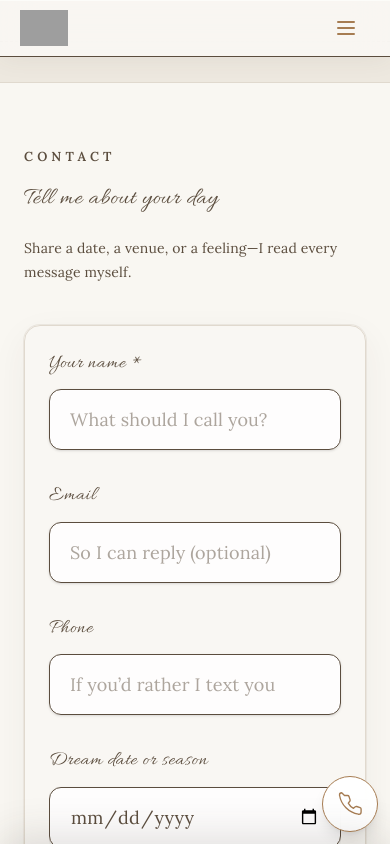
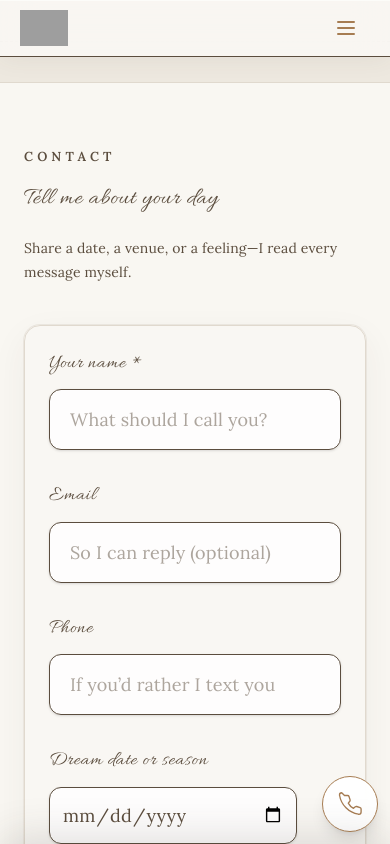
Before and after one commit to DeeCiii15/photography-app, a Next.js app: page /contact in a window 390 px wide. Shown: the top 844 px of the page. Built offline with nearby package versions, Linux system fonts and the light colour scheme; grey boxes are pictures that could not be loaded.

Commit message:
Complete Re-work

```diff
--- a/src/app/components/BookingForm.tsx
+++ b/src/app/components/BookingForm.tsx
@@ -171,7 +171,7 @@ export default function BookingForm({ className }: BookingFormProps) {
   return (
     <form
       ref={formRef}
-      className={`mx-auto max-w-xl space-y-8 text-left ${className ?? ''}`}
+      className={`mx-auto min-w-0 w-full max-w-xl space-y-8 text-left ${className ?? ''}`}
     >
       {error && (
         <div className="font-body rounded-xl border border-boho-sage/35 bg-white/85 p-5 text-base leading-relaxed text-cream-dark dark:border-boho-stone/55 dark:bg-boho-bark/40 dark:text-cream">
@@ -220,16 +220,18 @@ export default function BookingForm({ className }: BookingFormProps) {
             placeholder="If you’d rather I text you"
           />
         </div>
-        <div className="min-w-0 max-w-full overflow-hidden">
+        <div className="min-w-0 w-full max-w-full sm:max-w-none">
           <label htmlFor="event_date" className={labelClass}>
             Dream date or season
           </label>
-          <input
-            id="event_date"
-            name="event_date"
-            type="date"
-            className={`${fieldClass} box-border w-full min-w-0 max-w-full text-base sm:text-lg [color-scheme:light] dark:[color-scheme:dark]`}
-          />
+          <div className="max-sm:inline-block max-sm:w-full max-sm:max-w-[min(100%,15.5rem)]">
+            <input
+              id="event_date"
+              name="event_date"
+              type="date"
+              className={`${fieldClass} box-border block w-full min-w-0 max-w-full text-base [color-scheme:light] dark:[color-scheme:dark] max-sm:px-3 max-sm:py-3.5 sm:inline-block sm:w-full sm:px-5 sm:py-4 sm:text-lg`}
+            />
+          </div>
         </div>
       </div>
 
--- a/src/app/contact/page.tsx
+++ b/src/app/contact/page.tsx
@@ -41,7 +41,7 @@ export default function ContactPage() {
                 />
               </div>
               <div className="flex min-h-0 flex-col lg:col-span-7">
-                <div className="relative flex min-h-0 flex-1 flex-col overflow-visible rounded-2xl border border-[#e0d9ce] bg-[#faf8f4]/92 p-6 shadow-[0_12px_36px_rgba(61,52,44,0.06)] ring-1 ring-[#e8e3db]/80 dark:border-boho-stone/40 dark:bg-boho-bark/48 dark:ring-boho-stone/25 sm:p-8 md:p-10">
+                <div className="relative flex min-h-0 flex-1 flex-col overflow-x-hidden overflow-y-visible rounded-2xl border border-[#e0d9ce] bg-[#faf8f4]/92 p-6 shadow-[0_12px_36px_rgba(61,52,44,0.06)] ring-1 ring-[#e8e3db]/80 dark:border-boho-stone/40 dark:bg-boho-bark/48 dark:ring-boho-stone/25 sm:p-8 md:p-10">
                   <BookingForm className="mx-0 max-w-xl" />
                 </div>
               </div>
```
